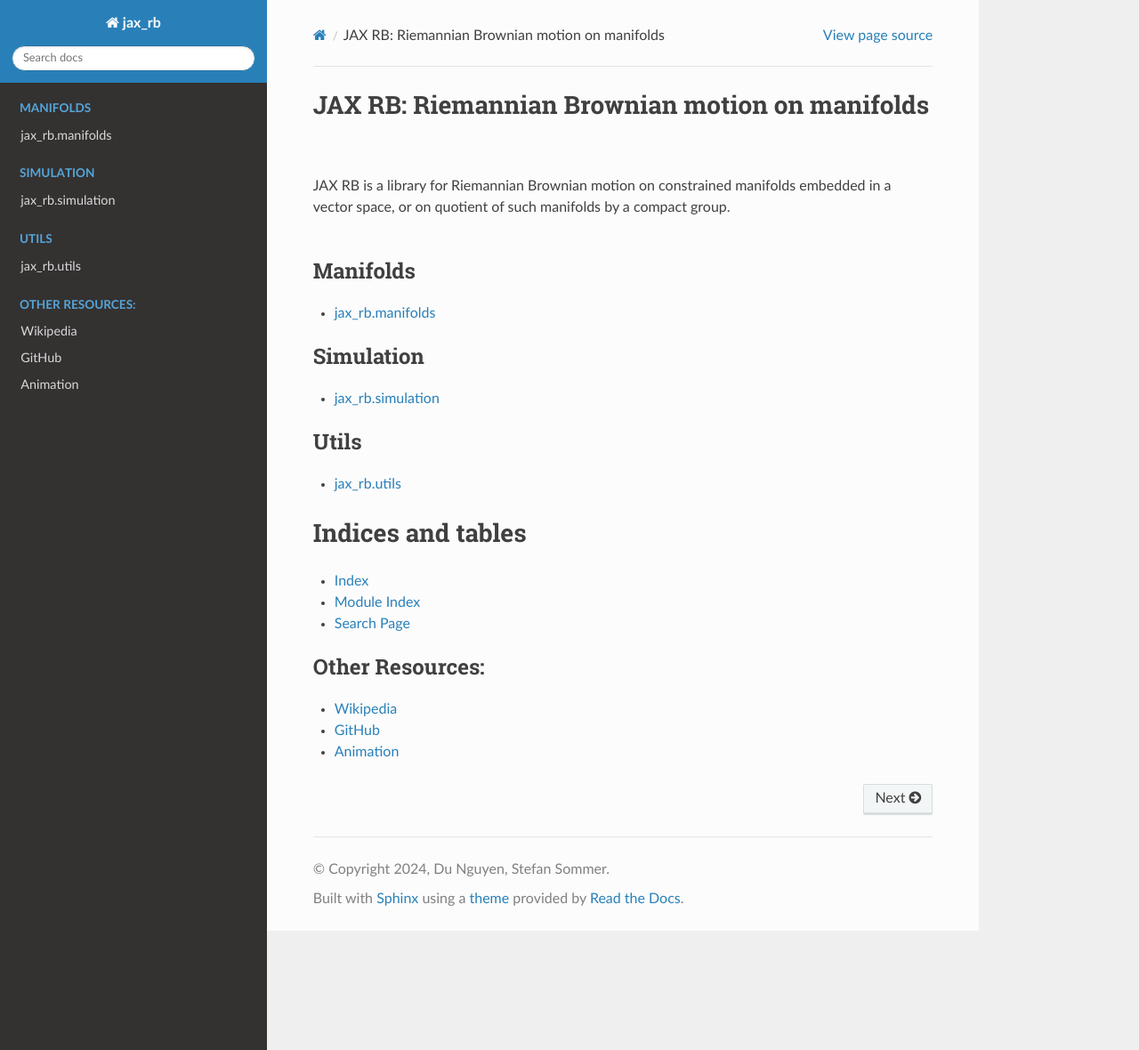
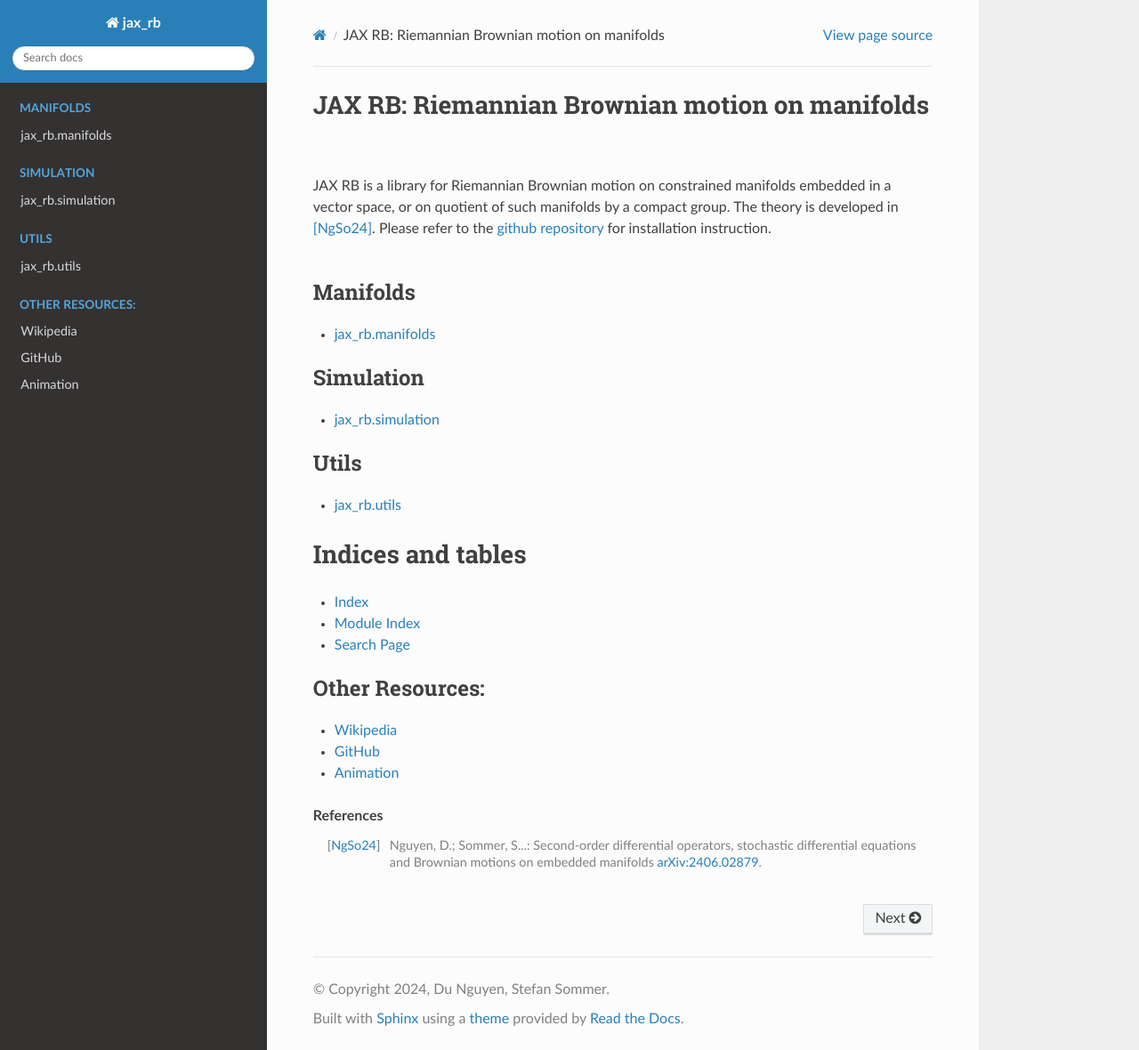
Before and after one commit to dnguyend/jax-rb, a Sphinx documentation site: the page built from docs/index.rst, in a window 1280 px wide and 1180 px high. Shown: the whole window at 89% size. Built offline with Sphinx 7.4.7 and the Read the Docs theme 2.0.0, drawn with Linux system fonts in a browser that asks for light colours.

Commit message:
add arxiv reference

```diff
--- a/docs/index.rst
+++ b/docs/index.rst
@@ -5,7 +5,7 @@
 
 JAX RB: Riemannian Brownian motion on manifolds
 ===============================================
-JAX RB is a library for Riemannian Brownian motion on constrained manifolds embedded in a vector space, or on quotient of such manifolds by a compact group.
+JAX RB is a library for Riemannian Brownian motion on constrained manifolds embedded in a vector space, or on quotient of such manifolds by a compact group. The theory is developed in [NgSo24]_. Please refer to the `github repository <https://github.com/dnguyend/jax-rb>`_ for installation instruction.
 
 .. math::
 .. toctree::
@@ -45,3 +45,6 @@ Indices and tables
    GitHub <https://github.com/dnguyend/jax-rb>
 
    animation
+
+.. rubric:: References
+.. [NgSo24] Nguyen, D.; Sommer, S...: Second-order differential operators, stochastic differential equations and Brownian motions on embedded manifolds `arXiv:2406.02879 <https://arxiv.org/abs/2406.02879>`_.
```
